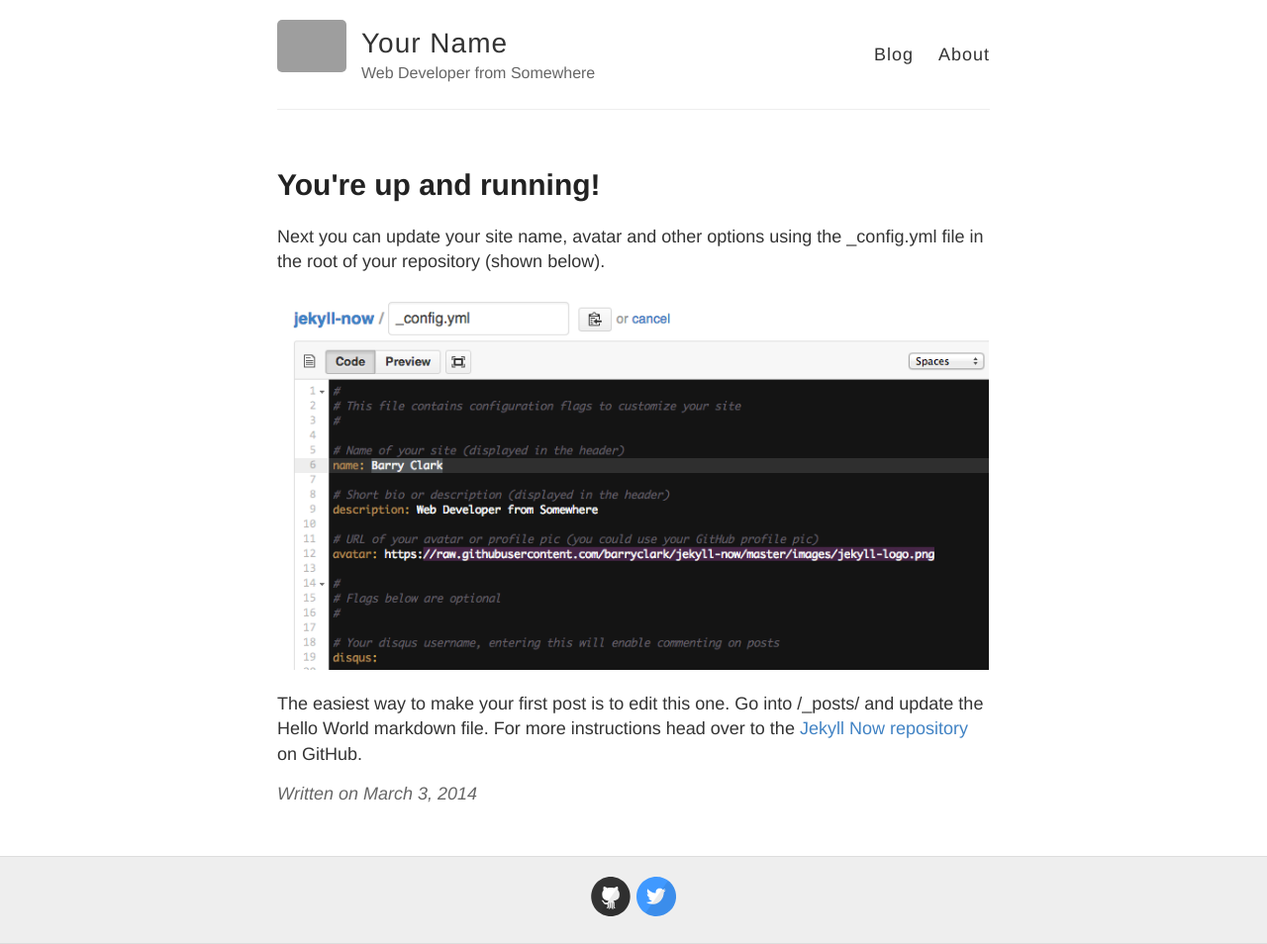
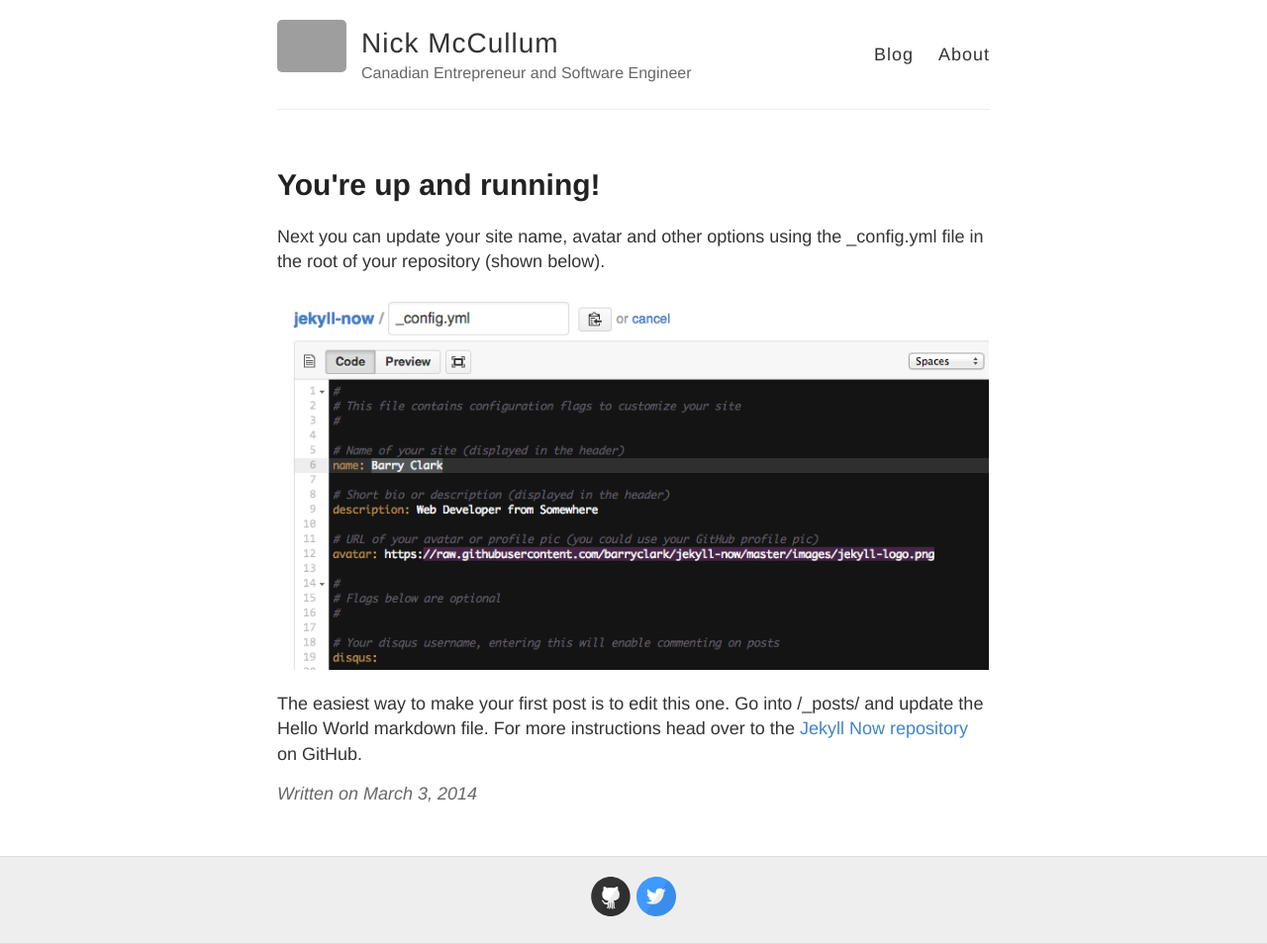
Before and after one commit to rosyberti/website, a Jekyll site: the page built from _posts/2014-3-3-Hello-World.md, in a window 1280 px wide. Shown: the whole page at 99% size. Built offline with Jekyll 4.4.1, drawn with Linux system fonts in a browser that asks for light colours; grey boxes are pictures that could not be loaded.

Commit message:
changed header

```diff
--- a/_config.yml
+++ b/_config.yml
@@ -3,10 +3,10 @@
 #
 
 # Name of your site (displayed in the header)
-name: Your Name
+name: Nick McCullum
 
 # Short bio or description (displayed in the header)
-description: Web Developer from Somewhere
+description: Canadian Entrepreneur and Software Engineer
 
 # URL of your avatar or profile pic (you could use your GitHub profile pic)
 avatar: https://raw.githubusercontent.com/barryclark/jekyll-now/master/images/jekyll-logo.png
```
